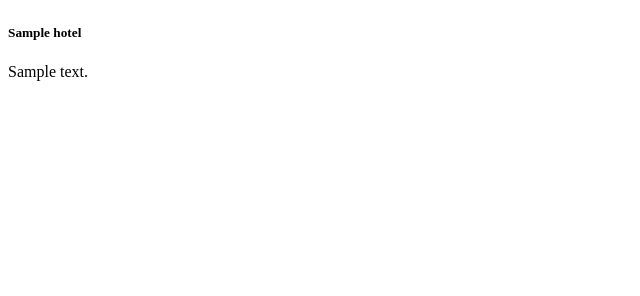
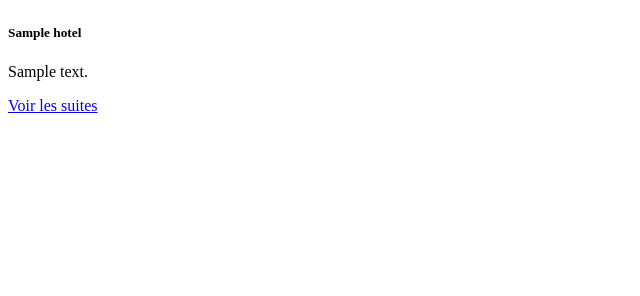
Before and after one commit to Nonoland/Studi_ECF, a Symfony app: template templates/hotel/index.html.twig in a window 1280 px wide. Shown: the part 168-464 px from the top of the page, without its empty margins (0-640 px from the left). Run offline with Twig, Linux system fonts and the light colour scheme; the template is opened without the code that fills it: most values are stand-ins (such as "Sample title", 1, 10 or a date in 2020); some libraries are stand-ins or nearby versions.

```diff
--- a/templates/home/index.html.twig
+++ b/templates/home/index.html.twig
@@ -1,6 +1,8 @@
 {% extends 'base.html.twig' %}
 
 {% block title %}Hello HomeController!{% endblock %}
+
+{% block body_name %}home{% endblock %}
 
 {% block body %}
 <style>
--- a/templates/hotel/index.html.twig
+++ b/templates/hotel/index.html.twig
@@ -1,6 +1,9 @@
 {% extends 'base.html.twig' %}
 
 {% block title %}Nos Hotels{% endblock %}
+
+{% block body_name %}hotel{% endblock %}
+
 
 {% block body %}
     <h1>Liste de nos hotels</h1>
@@ -9,6 +12,9 @@
             <div class="card-body">
                 <h5 class="card-title">{{ hotel.name }}</h5>
                 <p class="card-text">{{ hotel.description | raw }}</p>
+                <div class="d-grid gap-2 d-md-flex justify-content-md-end">
+                    <a href="{{ path('app_hotel', {slug: hotel.slug}) }}" class="btn btn-primary">Voir les suites</a>
+                </div>
             </div>
         </div>
     {% endfor %}
```
